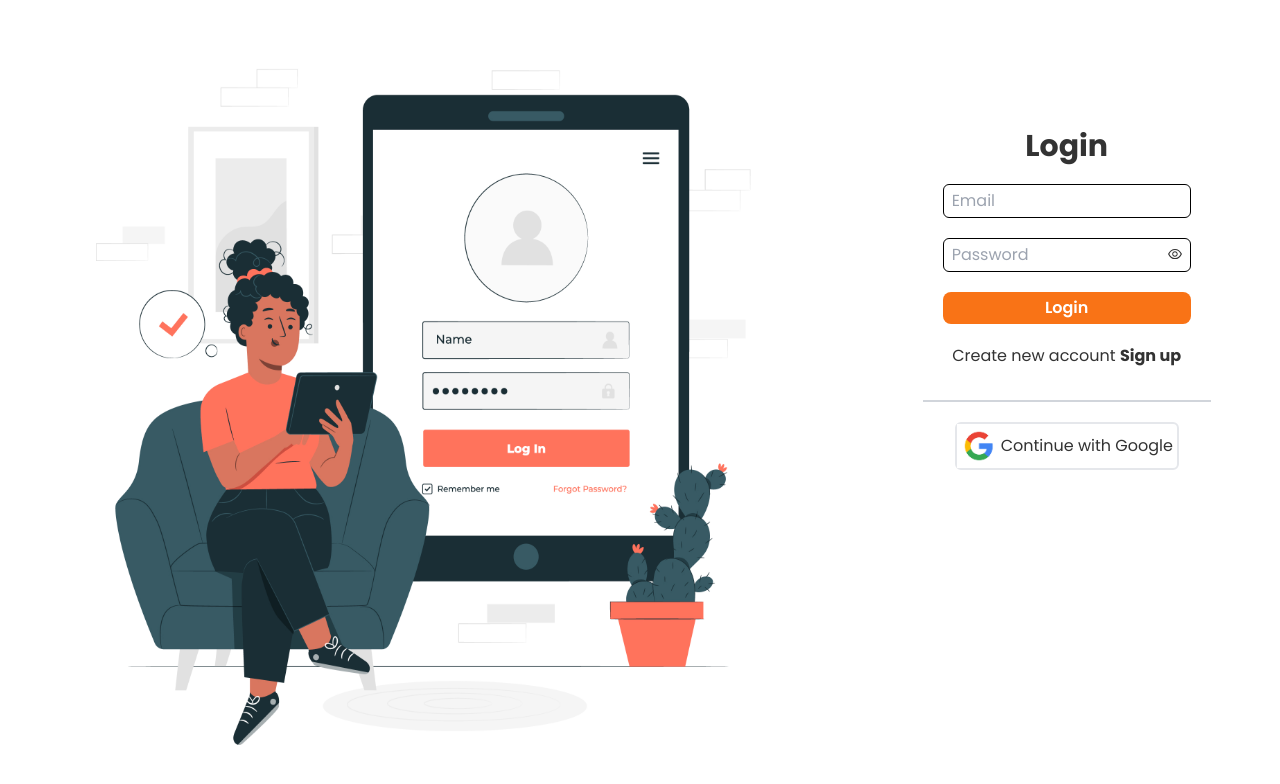
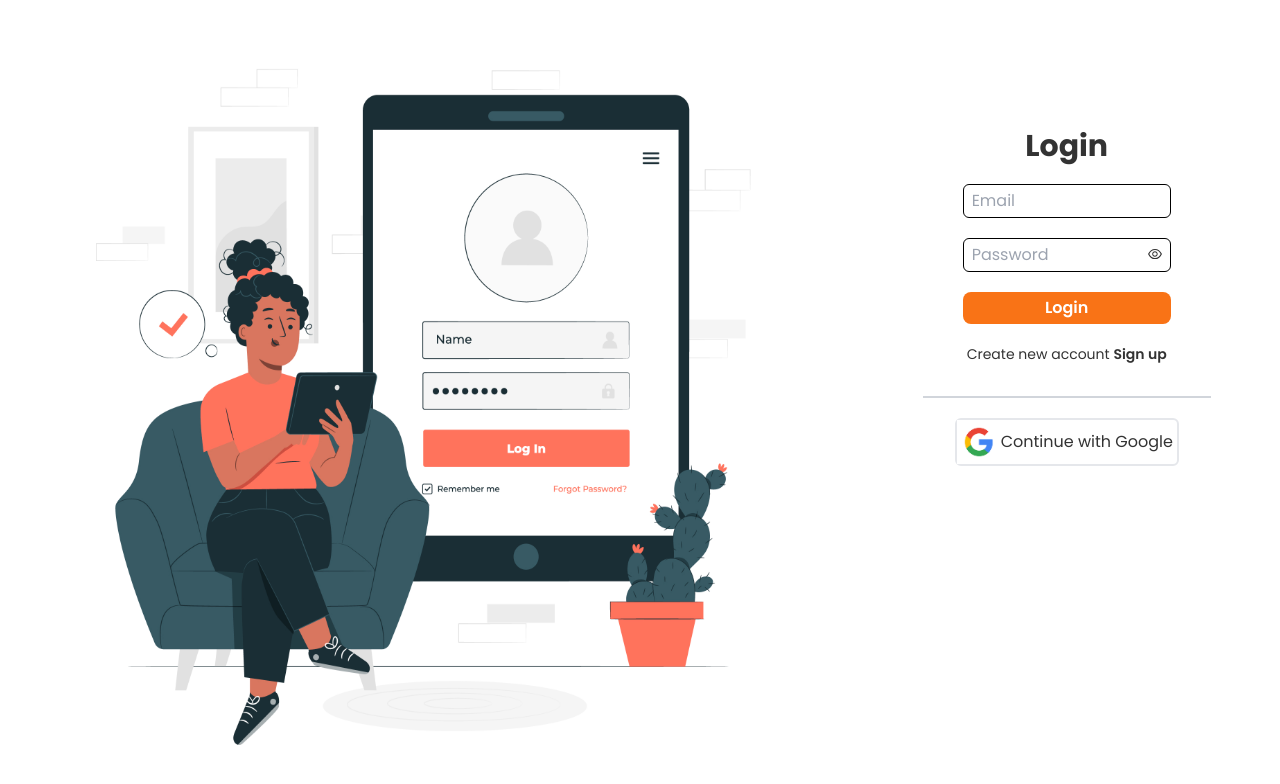
Before and after one commit to Cookit-group-1/ALTA-Cookit-FE, a React (Vite) app: page /login in a window 1280 px wide. Shown: the top 784 px of the page. Built offline with nearby package versions, Linux system fonts and the light colour scheme.

Commit message:
fix btn login

```diff
--- a/src/Pages/Login.tsx
+++ b/src/Pages/Login.tsx
@@ -47,7 +47,7 @@ const Login = () => {
             </div>
             <div className='w-full h-full px-5 lg:mb-16 md:h-[60vh] flex flex-col items-center'>
                 <h1 className='font-bold text-3xl'>Login</h1>
-                <form className='sm:w-72 md:w-2/3 lg:w-72 px-5 pb-8 text-center flex flex-col items-center border-b-2 border-gray-300  '>
+                <form className='sm:w-72 md:w-2/3 lg:px-10 lg:w-72 px-5 pb-8 text-center flex flex-col items-center border-b-2 border-gray-300  '>
                     <FormInput
                         width='full'
                         mdWidth='96'
@@ -57,7 +57,7 @@ const Login = () => {
                         inputType={['email', 'password']}
                         onChange={handleInputChange} />
                     <button onClick={(e) => handleLogin(e)} className='w-full md:w-96 lg:w-full h-8 my-5 rounded-lg text-white font-semibold bg-orange-500' >Login</button>
-                    <p>Create new account <span className='font-bold cursor-pointer' onClick={() => navigate('/register')}>Sign up</span></p>
+                    <p className='text-sm'>Create new account <span className='font-semibold cursor-pointer' onClick={() => navigate('/register')}>Sign up</span></p>
                 </form>
                 <div className='w-56 h-12 mt-5 flex flex-row bg-white items-center border-2 rounded-md '>
                     <img className='w-auto h-full' src={googleImg} alt="" />
--- a/src/Pages/Register.tsx
+++ b/src/Pages/Register.tsx
@@ -54,7 +54,7 @@ const Register = () => {
                         inputType={['text', 'email', 'password']}
                         onChange={handleInputChange} />
                     <button onClick={(e) => handleRegister(e)} className='w-full md:w-96 lg:w-full h-8 my-5 rounded-lg text-white font-semibold bg-orange-500'>Sign up</button>
-                    <p>Already have an account <span className='font-bold cursor-pointer' onClick={() => navigate('/login')}>Login</span></p>
+                    <p className='text-sm'>Already have an account <span className='font-bold cursor-pointer' onClick={() => navigate('/login')}>Login</span></p>
                 </form>
                 <div className='w-56 h-12 mt-5 flex flex-row bg-white items-center border-2 rounded-md '>
                     <img className='w-auto h-full' src={googleImg} alt="" />
```
